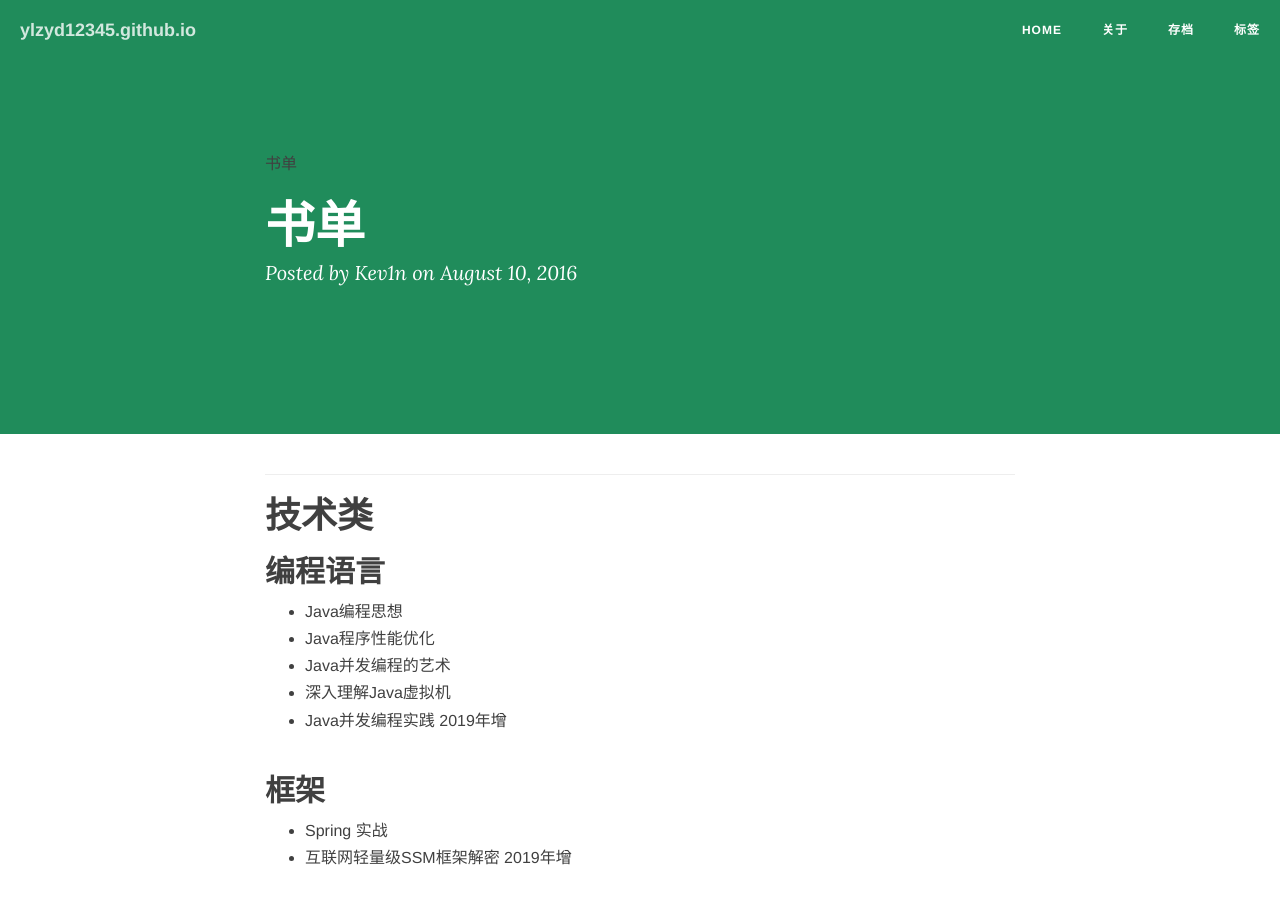
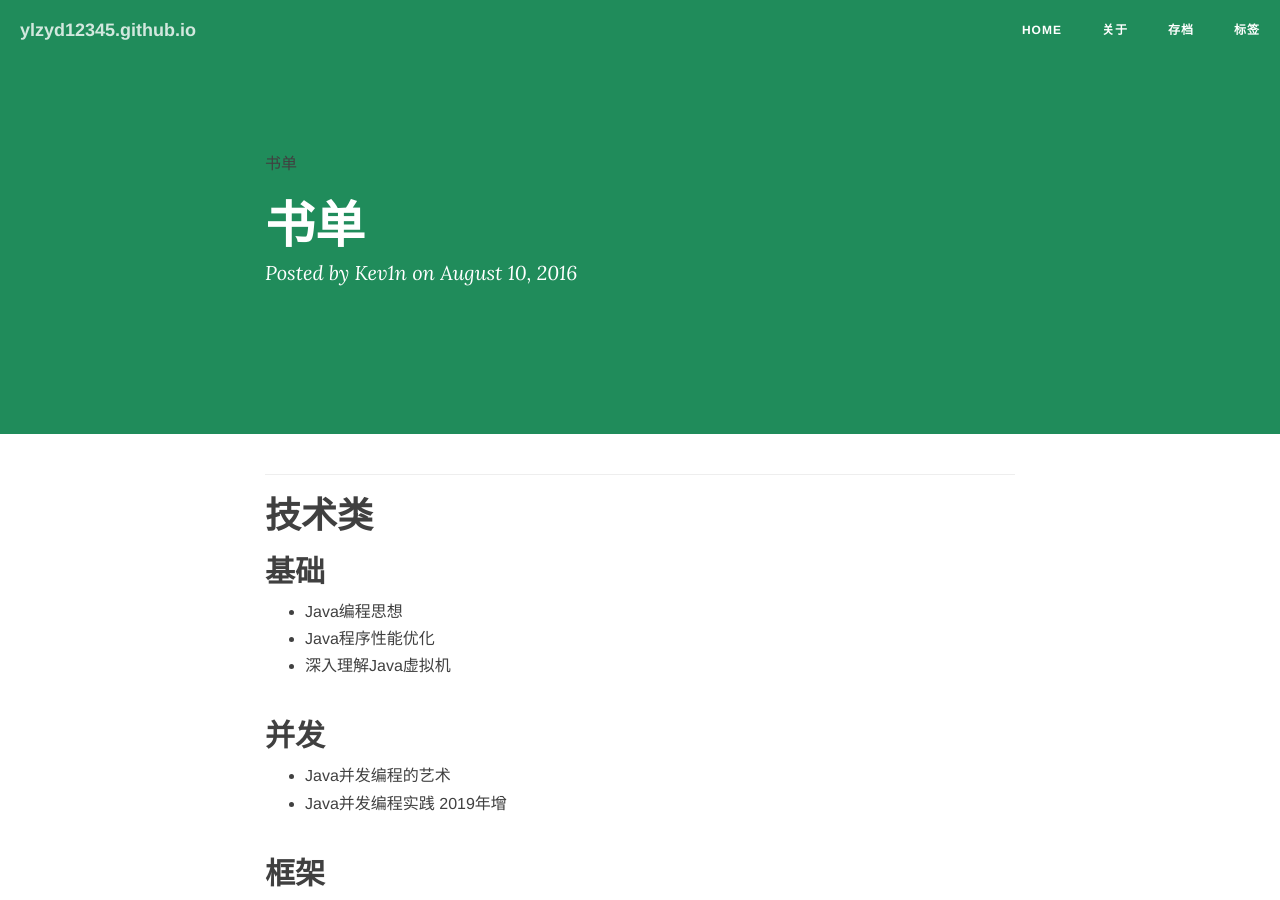
Before and after one commit to ylzyd12345/ylzyd12345.github.io, a Jekyll site: the page built from _posts/2016-08-10-book-list.md, in a window 1280 px wide and 900 px high. Built offline with Jekyll 4.4.1, drawn with Linux system fonts in a browser that asks for light colours; nearby versions of some CDN libraries; comment, search, counter and statistics services are not loaded.

Commit message:
Update 2016-08-10-book-list.md

```diff
--- a/_posts/2016-08-10-book-list.md
+++ b/_posts/2016-08-10-book-list.md
@@ -11,11 +11,13 @@ description: 2016~2019
 
 # 技术类
 
-## 编程语言
+## 基础
 * Java编程思想
 * Java程序性能优化
+* 深入理解Java虚拟机
+
+## 并发
 * Java并发编程的艺术
-* 深入理解Java虚拟机
 * Java并发编程实践 2019年增
 
 ## 框架
```
